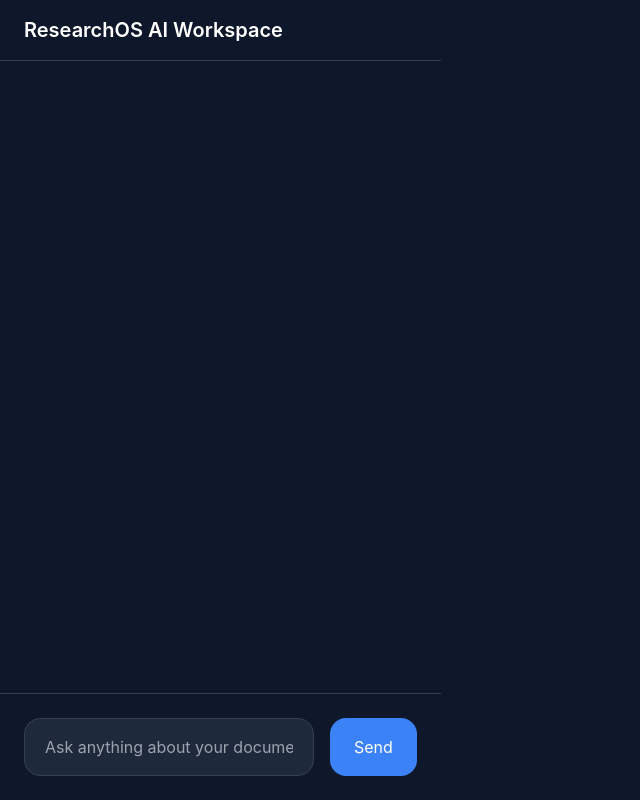
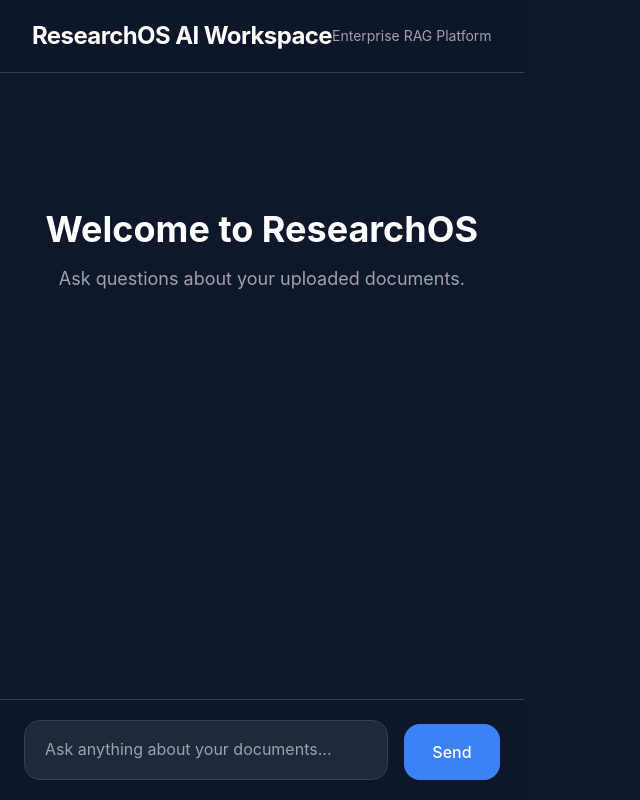
Before and after one commit to shreykalra22/researchos-frontend, a React (Vite) app: page / in a window 1280 px wide. Shown: the whole page, without its empty margins (0-640 px from the left). Built offline with nearby package versions, Linux system fonts and the light colour scheme.

Commit message:
Implement professional enterprise chat layout

```diff
--- a/src/pages/ChatPage.tsx
+++ b/src/pages/ChatPage.tsx
@@ -42,18 +42,14 @@ export default function ChatPage() {
 
   async function handleAsk() {
 
-    // Prevent empty message
     if (!question.trim()) return;
 
-    // Prevent request spam
     if (loading) return;
 
     const currentQuestion =
       question.trim();
 
-    // ==========================================
     // USER MESSAGE
-    // ==========================================
 
     const userMessage: ChatMessage = {
       id: uuidv4(),
@@ -72,19 +68,13 @@ export default function ChatPage() {
 
       setLoading(true);
 
-      // ==========================================
-      // API REQUEST
-      // ==========================================
-
       const response =
         await sendChatMessage({
           query: currentQuestion,
           session_id: "frontend-demo",
         });
 
-      // ==========================================
       // ASSISTANT MESSAGE
-      // ==========================================
 
       const assistantMessage: ChatMessage = {
         id: uuidv4(),
@@ -130,47 +120,115 @@ export default function ChatPage() {
 
     <div
       className="
-        flex
-        flex-col
         h-screen
         bg-background
         text-white
+        flex
+        flex-col
       "
     >
 
       {/* HEADER */}
 
-      <div
+      <header
         className="
           border-b
           border-border
-          px-6
-          py-4
-          text-xl
-          font-semibold
-        "
-      >
-        ResearchOS AI Workspace
-      </div>
-
-      {/* CHAT AREA */}
-
-      <div
-        className="
-          flex-1
-          overflow-y-auto
-          px-6
-          py-6
+          px-8
+          py-5
+          backdrop-blur-md
+          sticky
+          top-0
+          z-10
+          bg-background/90
         "
       >
 
         <div
           className="
-            max-w-4xl
+            max-w-5xl
             mx-auto
-            space-y-6
+            flex
+            items-center
+            justify-between
           "
         >
+
+          <h1
+            className="
+              text-2xl
+              font-bold
+              tracking-tight
+            "
+          >
+            ResearchOS AI Workspace
+          </h1>
+
+          <div
+            className="
+              text-sm
+              text-gray-400
+            "
+          >
+            Enterprise RAG Platform
+          </div>
+
+        </div>
+
+      </header>
+
+      {/* CHAT SECTION */}
+
+      <main
+        className="
+          flex-1
+          overflow-y-auto
+        "
+      >
+
+        <div
+          className="
+            max-w-5xl
+            mx-auto
+            px-6
+            py-10
+            space-y-8
+          "
+        >
+
+          {/* EMPTY STATE */}
+
+          {messages.length === 0 && (
+
+            <div
+              className="
+                text-center
+                mt-24
+              "
+            >
+
+              <h2
+                className="
+                  text-4xl
+                  font-bold
+                  mb-4
+                "
+              >
+                Welcome to ResearchOS
+              </h2>
+
+              <p
+                className="
+                  text-gray-400
+                  text-lg
+                "
+              >
+                Ask questions about your uploaded documents.
+              </p>
+
+            </div>
+
+          )}
 
           {/* CHAT MESSAGES */}
 
@@ -183,7 +241,7 @@ export default function ChatPage() {
 
           ))}
 
-          {/* LOADING MESSAGE */}
+          {/* THINKING */}
 
           {loading && (
 
@@ -207,38 +265,48 @@ export default function ChatPage() {
 
           )}
 
-          {/* AUTO SCROLL TARGET */}
-
           <div ref={bottomRef} />
 
         </div>
 
-      </div>
+      </main>
 
-      {/* INPUT AREA */}
+      {/* INPUT SECTION */}
 
-      <div
+      <footer
         className="
           border-t
           border-border
-          p-6
+          bg-background/90
+          backdrop-blur-md
+          sticky
+          bottom-0
         "
       >
 
         <div
           className="
-            max-w-4xl
+            max-w-5xl
             mx-auto
+            px-6
+            py-5
+          "
+        >
+
+          <div
+            className="
               flex
               gap-4
+              items-end
             "
           >
 
             {/* INPUT */}
 
-          <input
+            <textarea
               value={question}
               disabled={loading}
+              rows={1}
               onChange={(e) =>
                 setQuestion(e.target.value)
               }
@@ -246,8 +314,12 @@ export default function ChatPage() {
 
                 if (
                   e.key === "Enter" &&
+                  !e.shiftKey &&
                   !loading
                 ) {
+
+                  e.preventDefault();
+
                   handleAsk();
                 }
 
@@ -255,6 +327,7 @@ export default function ChatPage() {
               placeholder="Ask anything about your documents..."
               className="
                 flex-1
+                resize-none
                 px-5
                 py-4
                 rounded-2xl
@@ -262,7 +335,11 @@ export default function ChatPage() {
                 border
                 border-border
                 outline-none
+                focus:border-primary
+                transition
                 disabled:opacity-50
+                min-h-[60px]
+                max-h-[200px]
               "
             />
 
@@ -272,7 +349,7 @@ export default function ChatPage() {
               onClick={handleAsk}
               disabled={loading}
               className="
-              px-6
+                px-7
                 py-4
                 rounded-2xl
                 bg-primary
@@ -280,6 +357,7 @@ export default function ChatPage() {
                 transition
                 disabled:opacity-50
                 disabled:cursor-not-allowed
+                font-medium
               "
             >
               {loading
@@ -291,6 +369,8 @@ export default function ChatPage() {
 
         </div>
 
+      </footer>
+
     </div>
   );
 }
```
Lines whose indentation alone changed are shown as unchanged.
